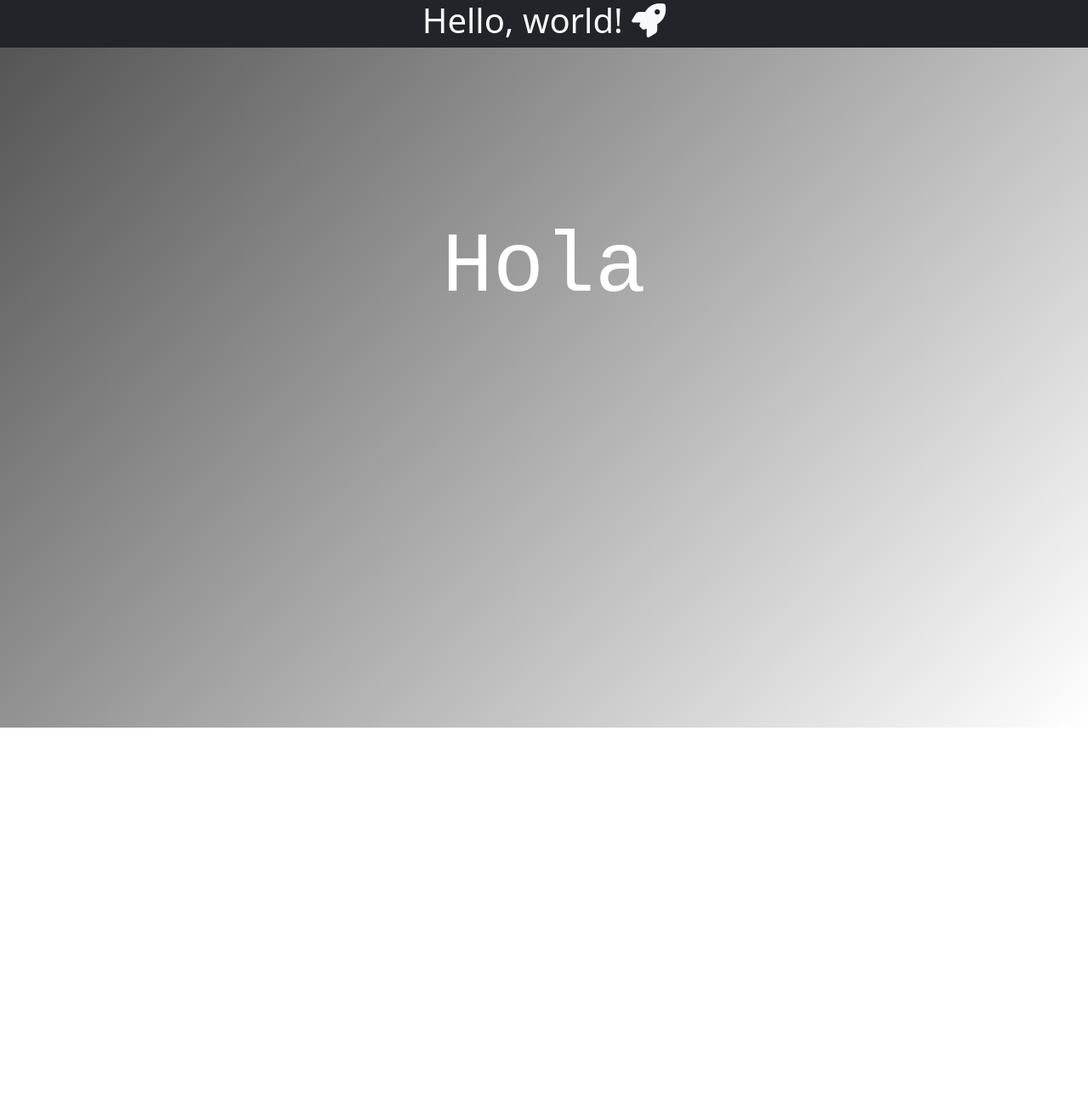
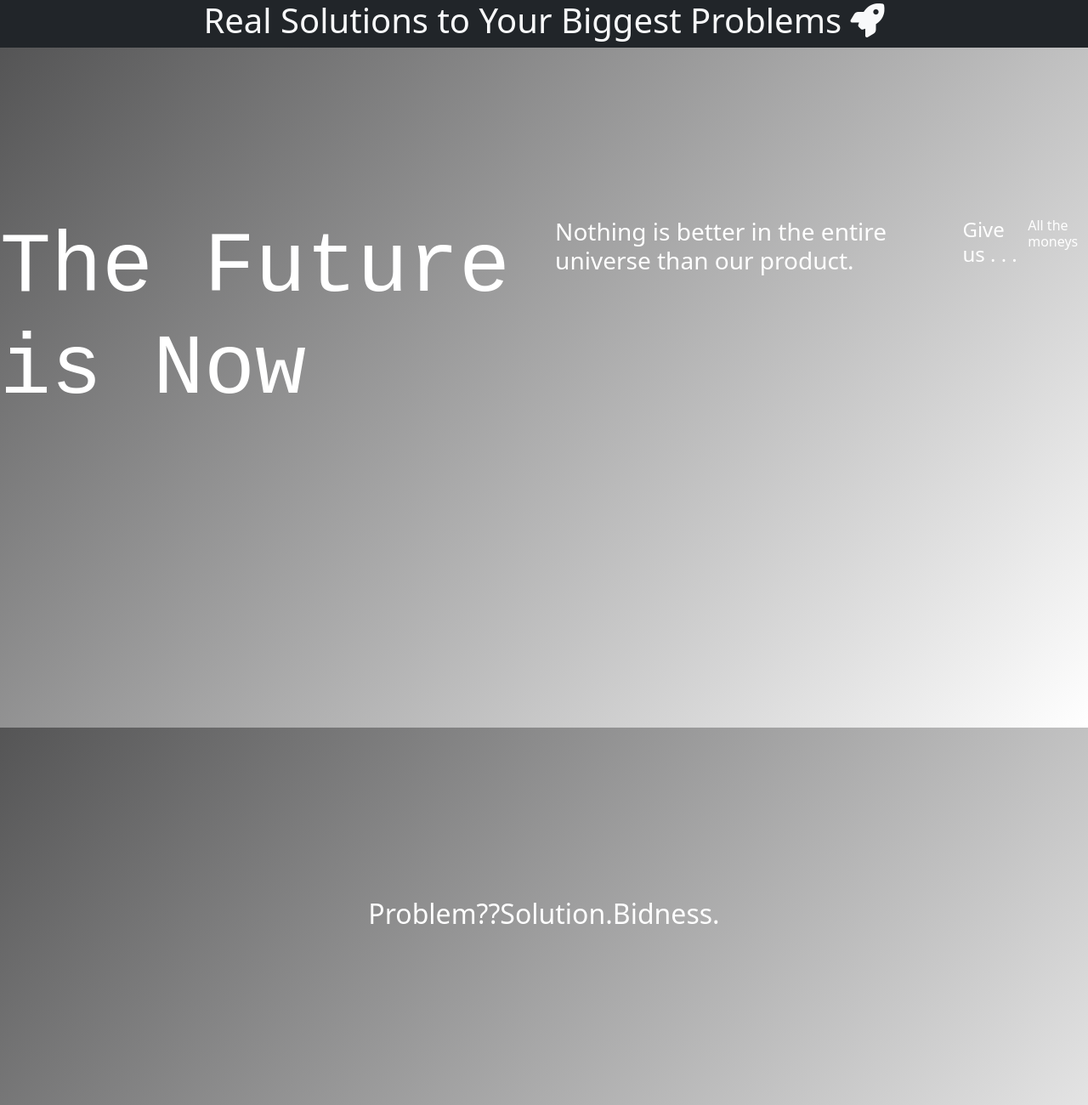
Before and after one commit to trevorbonas/collab, a plain HTML site: page index.html in a window 1280 px wide. Shown: the top 1300 px of the page at 85% size. Before the commit the page ends 856 px from the top, so only its background shows below. Drawn offline with nearby package versions, Linux system fonts and the light colour scheme.

Commit message:
Made more flashy

```diff
--- a/index.html
+++ b/index.html
@@ -14,12 +14,22 @@
 
 <body>
   <header class="bg-dark text-light d-flex justify-content-center">
-    <h1>Hello, world! <i class="fas fa-rocket"></i></h1>
+    <h1>Real Solutions to Your Biggest Problems <i class="fas fa-rocket"></i></h1>
   </header>
   <div class="hero">
     <div class="title">
-      <h1>Hola</h1>
+      <h1>The Future is Now</h1>
+      <h3> Nothing is better in the entire universe than our product.</h3>
+      <h4> Give us . . .</h4>
+      <h6> All the moneys</h6>
     </div>
+  </div>
+  <div class="hero">
+  	<div class="title">
+  	<h2> Problem?? </h2>
+  	<h2> Solution. </h2>
+  	<h2> Bidness. </h2>
+  </div>
   </div>
 </body>
 
```
